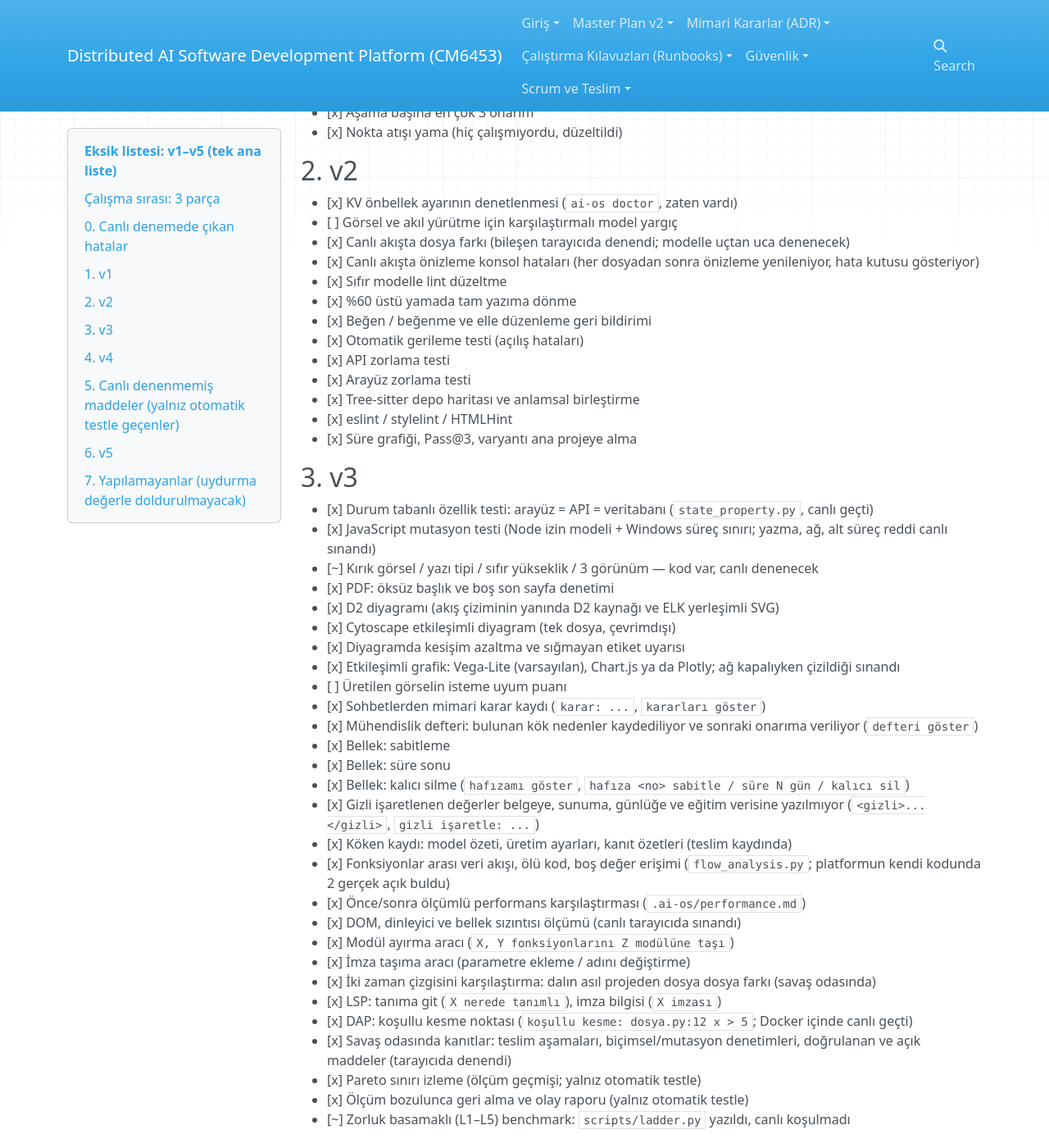
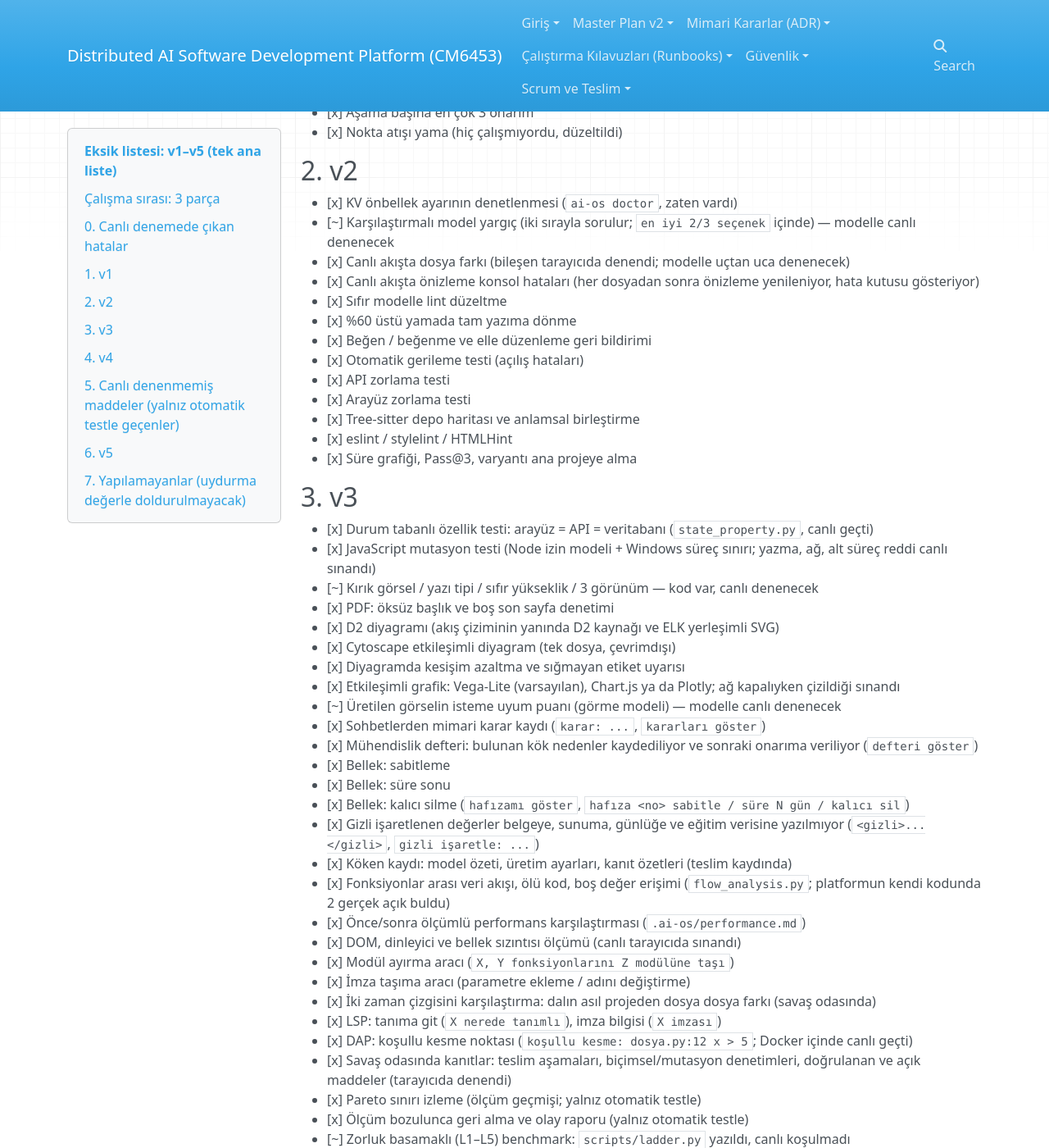
Before and after one commit to bostnishak/distributed-ai-dev-platform, an MkDocs documentation site: the page built from docs/eksik-listesi.md, in a window 1280 px wide and 1400 px high, scrolled down 1246 px. Shown: the whole window at 82% size. Built offline with MkDocs 1.6.1, drawn with Linux system fonts in a browser that asks for light colours; nearby versions of some CDN libraries.

Commit message:
docs: judge and picture score await a live run
Co-Authored-By: Claude Sonnet 5.5 <noreply@anthropic.com>

```diff
--- a/docs/eksik-listesi.md
+++ b/docs/eksik-listesi.md
@@ -50,7 +50,7 @@ Her parçanın sonunda: tam test ve denetimler, commit, push, PR; sonra modeller
 ## 2. v2
 
 - [x] KV önbellek ayarının denetlenmesi (`ai-os doctor`, zaten vardı)
-- [ ] Görsel ve akıl yürütme için karşılaştırmalı model yargıç
+- [~] Karşılaştırmalı model yargıç (iki sırayla sorulur; `en iyi 2/3 seçenek` içinde) — modelle canlı denenecek
 - [x] Canlı akışta dosya farkı (bileşen tarayıcıda denendi; modelle uçtan uca denenecek)
 - [x] Canlı akışta önizleme konsol hataları (her dosyadan sonra önizleme yenileniyor, hata kutusu gösteriyor)
 - [x] Sıfır modelle lint düzeltme
@@ -73,7 +73,7 @@ Her parçanın sonunda: tam test ve denetimler, commit, push, PR; sonra modeller
 - [x] Cytoscape etkileşimli diyagram (tek dosya, çevrimdışı)
 - [x] Diyagramda kesişim azaltma ve sığmayan etiket uyarısı
 - [x] Etkileşimli grafik: Vega-Lite (varsayılan), Chart.js ya da Plotly; ağ kapalıyken çizildiği sınandı
-- [ ] Üretilen görselin isteme uyum puanı
+- [~] Üretilen görselin isteme uyum puanı (görme modeli) — modelle canlı denenecek
 - [x] Sohbetlerden mimari karar kaydı (`karar: ...`, `kararları göster`)
 - [x] Mühendislik defteri: bulunan kök nedenler kaydediliyor ve sonraki onarıma veriliyor (`defteri göster`)
 - [x] Bellek: sabitleme
```
